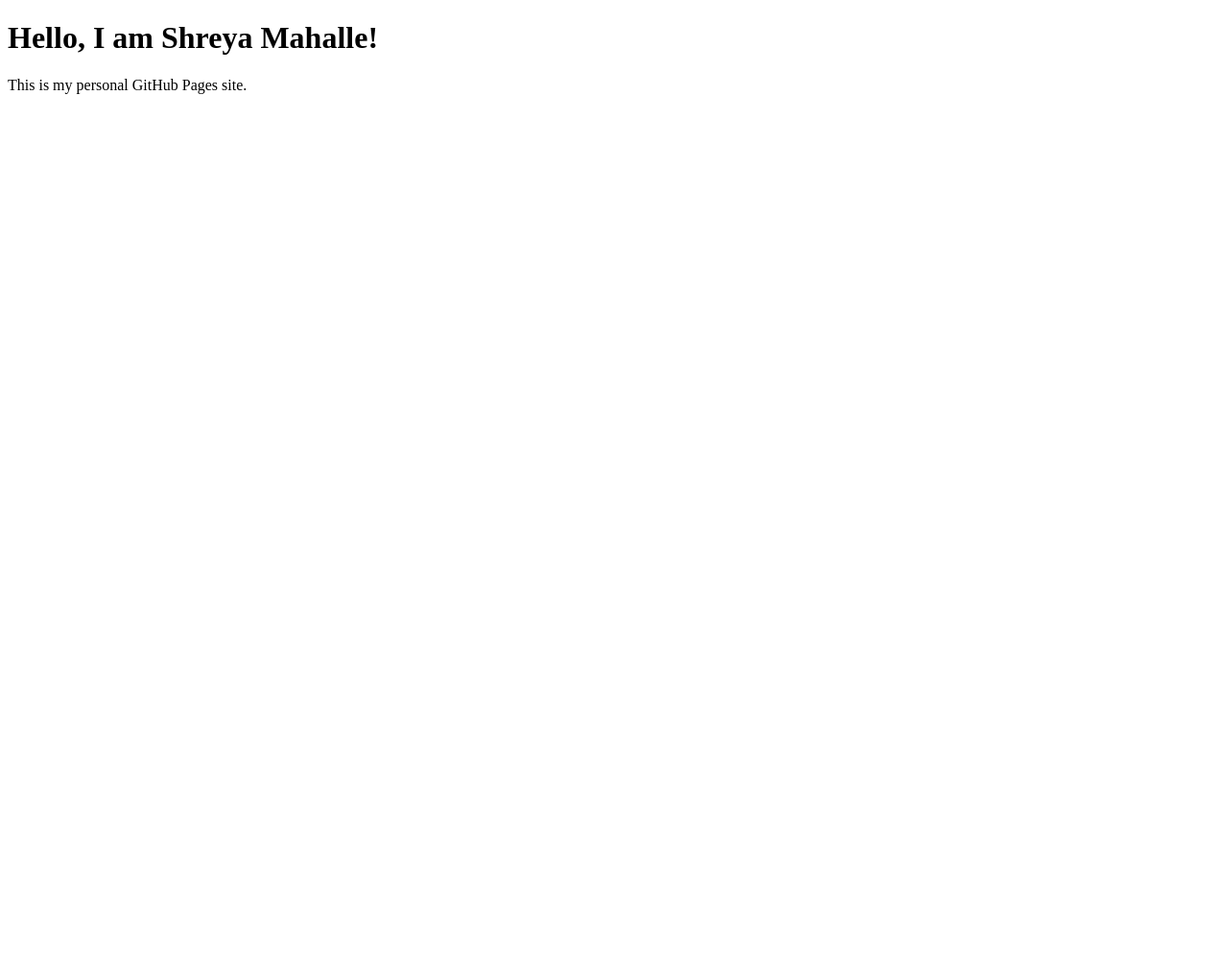
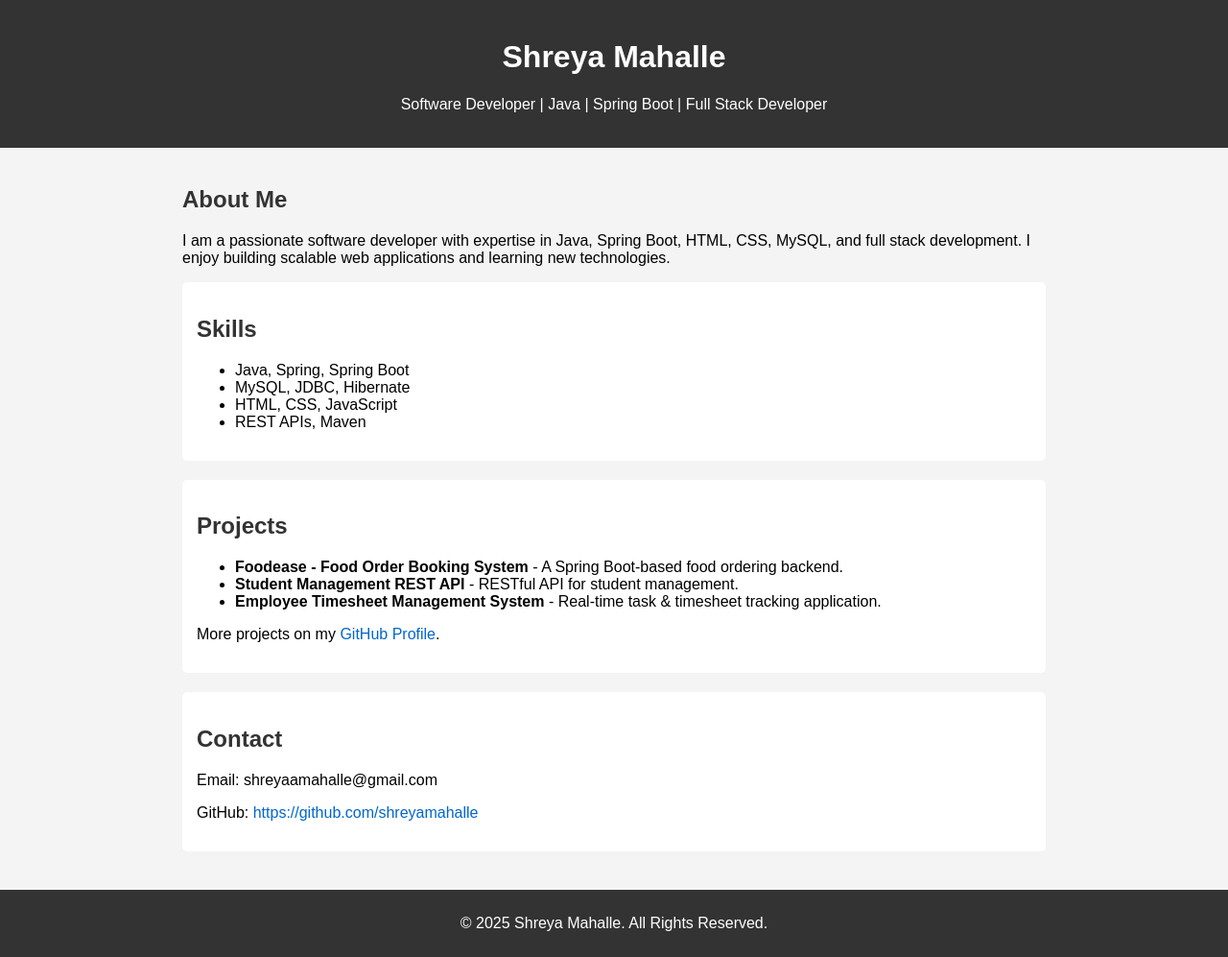
Before and after one commit to shreyamahalle/shreyamahalle.github.io, a plain HTML site: page index.html in a window 1280 px wide. Shown: the whole page at 96% size. Before the commit the page ends 800 px from the top, so only its background shows below. Drawn offline with Linux system fonts and the light colour scheme.

Commit message:
Add portfolio site

```diff
--- a/index.html
+++ b/index.html
@@ -1,10 +1,91 @@
 <!DOCTYPE html>
-<html>
+<html lang="en">
 <head>
-    <title>Welcome to Shreya Mahalle's GitHub Page</title>
+    <meta charset="UTF-8">
+    <meta name="viewport" content="width=device-width, initial-scale=1.0">
+    <title>Shreya Mahalle | Software Developer</title>
+    <style>
+        body {
+            font-family: Arial, sans-serif;
+            margin: 0;
+            padding: 0;
+            background-color: #f4f4f4;
+        }
+        header {
+            background-color: #333;
+            color: white;
+            padding: 20px 0;
+            text-align: center;
+        }
+        section {
+            padding: 20px;
+            max-width: 900px;
+            margin: auto;
+        }
+        h2 {
+            color: #333;
+        }
+        .skills, .projects, .contact {
+            background-color: white;
+            padding: 15px;
+            margin-bottom: 20px;
+            border-radius: 5px;
+        }
+        footer {
+            background-color: #333;
+            color: white;
+            text-align: center;
+            padding: 10px 0;
+        }
+        a {
+            color: #0066cc;
+            text-decoration: none;
+        }
+    </style>
 </head>
 <body>
-<h1>Hello, I am Shreya Mahalle!</h1>
-<p>This is my personal GitHub Pages site.</p>
+
+<header>
+    <h1>Shreya Mahalle</h1>
+    <p>Software Developer | Java | Spring Boot | Full Stack Developer</p>
+</header>
+
+<section>
+    <div class="about">
+        <h2>About Me</h2>
+        <p>I am a passionate software developer with expertise in Java, Spring Boot, HTML, CSS, MySQL, and full stack development. I enjoy building scalable web applications and learning new technologies.</p>
+    </div>
+
+    <div class="skills">
+        <h2>Skills</h2>
+        <ul>
+            <li>Java, Spring, Spring Boot</li>
+            <li>MySQL, JDBC, Hibernate</li>
+            <li>HTML, CSS, JavaScript</li>
+            <li>REST APIs, Maven</li>
+        </ul>
+    </div>
+
+    <div class="projects">
+        <h2>Projects</h2>
+        <ul>
+            <li><strong>Foodease - Food Order Booking System</strong> - A Spring Boot-based food ordering backend.</li>
+            <li><strong>Student Management REST API</strong> - RESTful API for student management.</li>
+            <li><strong>Employee Timesheet Management System</strong> - Real-time task & timesheet tracking application.</li>
+        </ul>
+        <p>More projects on my <a href="https://github.com/shreyamahalle" target="_blank">GitHub Profile</a>.</p>
+    </div>
+
+    <div class="contact">
+        <h2>Contact</h2>
+        <p>Email: shreyaamahalle@gmail.com</p>
+        <p>GitHub: <a href="https://github.com/shreyamahalle" target="_blank">https://github.com/shreyamahalle</a></p>
+    </div>
+</section>
+
+<footer>
+    <p>&copy; 2025 Shreya Mahalle. All Rights Reserved.</p>
+</footer>
+
 </body>
 </html>
```
